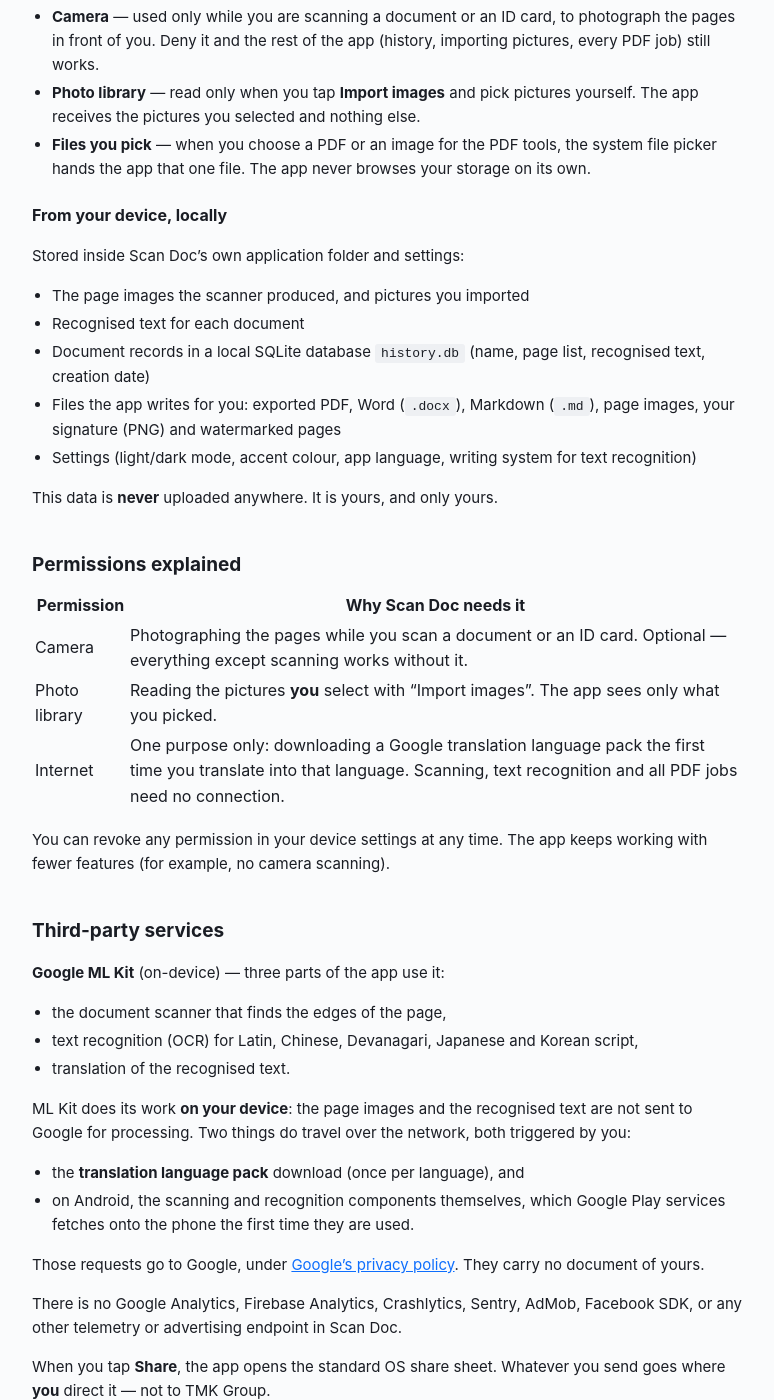
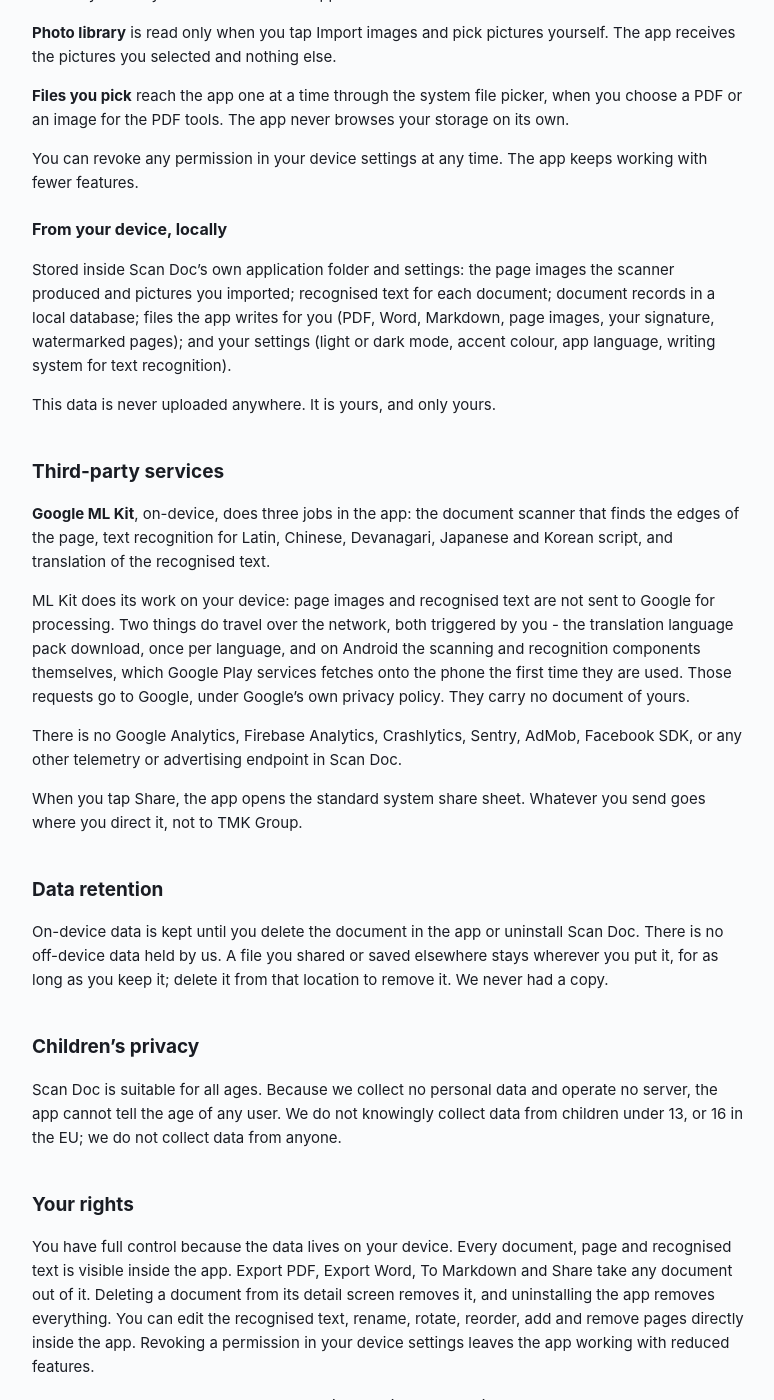
Before and after one commit to tmkgroup/privacy, a Jekyll site: the page built from scandoc/index.md, in a window 1280 px wide and 1400 px high, scrolled down 957 px. Shown: the whole window, without its empty margins (252-1026 px from the left). Built offline with Jekyll 4.4.1, drawn with Linux system fonts in a browser that asks for light colours; some of the changed text lies outside the part shown.

Commit message:
Scan Doc: don gian 2 trang de tim cho lam hong luot build GitHub Pages
Luot build cua commit 2915244 (them /scandoc/ + /scandoc/support/) errored 2
lan lien, va luot cua e36fa57 cung errored, nen ca site dung o ban build
14:51 UTC - trang moi 404, va viec doi ten mien cua phien khac cung chua
len duoc.

Da loai het nguyen nhan de kiem tai may: YAML frontmatter hop le (Psych,
cung hinh dang voi /fincore/), markdown dung duoc bang kramdown 1.17 (ban
GitHub Pages dung) va 2.5, jekyll 4.3.4 build ca site thanh cong ke ca 2
trang nay, khong ky tu la, khong symlink. GitHub chi tra "Page build
failed." khong noi ly do, commit khong co status nao.

Nen lan nay bo bot 4 thu khac biet cua 2 trang so voi cac trang dang chay,
de xem luot build co qua:
- bo chu thich trong frontmatter;
- dat nhay cho app_name / app_subtitle / data_collected (bo dau & tran);
- bo bang markdown trong trang chinh sach;
- trang ho tro dung href thang /scandoc/ thay cho the Liquid relative_url.

Noi dung van la nhung y that lay tu code cua app, chi viet gon lai. Build
qua thi them lai bang + the Liquid o commit sau de biet chinh xac cho nao
lam hong.

Co-Authored-By: Claude Opus 5 <noreply@anthropic.com>

```diff
--- a/scandoc/index.md
+++ b/scandoc/index.md
@@ -1,18 +1,13 @@
 ---
-# Chính sách quyền riêng tư Scan Doc (Privacy Policy URL cho App Store + Play).
-# Mọi ý dưới đây lấy từ code THẬT đã Read: E:/Onsite/flutter/tmk_scan_doc/cau_truc.md mục 0-10, 19-21,
-# pubspec.yaml (không có http/dio/analytics/ads/IAP), ios/Runner/Info.plist (2 quyền), AndroidManifest
-# (không khai uses-permission nào). Layout app-policy như /fincore/ vì app KHÔNG có quảng cáo.
 layout: app-policy
 permalink: /scandoc/
 title: "Scan Doc — Privacy Policy"
 description: "Privacy policy for Scan Doc: document scanner, OCR and PDF toolkit."
 last_updated: 2026-11-06
-
-app_name: Scan Doc
-app_subtitle: PDF Scanner & OCR
+app_name: "Scan Doc"
+app_subtitle: "PDF Scanner and OCR"
 app_id: com.tmkgroup.scandoc
-data_collected: "None. Scanning, text recognition and every PDF job run on your device; nothing you scan is uploaded."
+data_collected: "None. Scanning, text recognition and every PDF job run on your device."
 order: 45
 ---
 
@@ -20,130 +15,103 @@ order: 45
 
 **Scan Doc works on your device. We collect nothing.**
 
-There is no account, no sign-in, no analytics SDK, no advertising SDK,
-no crash reporter and no backend of ours. Pages you scan, the text that
-recognition produces, the PDF, Word and Markdown files the app writes,
-your signature and your watermarks all stay in Scan Doc's own folder on
-your phone.
+There is no account, no sign-in, no analytics SDK, no advertising SDK, no crash
+reporter and no backend of ours. Pages you scan, the text that recognition
+produces, the PDF, Word and Markdown files the app writes, your signature and
+your watermarks all stay in Scan Doc's own folder on your phone.
 
-If you uninstall Scan Doc, every byte of that is gone with it. We cannot
-recover anything for you, and neither can anyone else, because no copy
-ever left your device.
+If you uninstall Scan Doc, every byte of that is gone with it. We cannot recover
+anything for you, and neither can anyone else, because no copy ever left your
+device.
 
-The one time Scan Doc uses the network is when **you** translate text:
-Google's on-device translation needs a language pack, and the app asks
-Google to download it the first time you pick that language. The text you
-are translating is **not** sent anywhere — the translation itself runs on
-your phone, with the pack already downloaded.
+The one time Scan Doc uses the network is when you translate text. Google's
+on-device translation needs a language pack, and the app asks Google to download
+it the first time you pick that language. The text you are translating is not
+sent anywhere.
 
 ## Data we collect
 
 ### From you, automatically
 
-**None.** Scan Doc has no telemetry, no analytics, no crash reporting and
-no server of ours. We have no way to identify you, see what you scan, or
-know that you exist as a user.
+**None.** Scan Doc has no telemetry, no analytics, no crash reporting and no
+server of ours. We have no way to identify you, see what you scan, or know that
+you exist as a user.
 
 ### From you, with your consent
 
-- **Camera** — used only while you are scanning a document or an ID card,
-  to photograph the pages in front of you. Deny it and the rest of the app
-  (history, importing pictures, every PDF job) still works.
-- **Photo library** — read only when you tap **Import images** and pick
-  pictures yourself. The app receives the pictures you selected and nothing
-  else.
-- **Files you pick** — when you choose a PDF or an image for the PDF tools,
-  the system file picker hands the app that one file. The app never browses
-  your storage on its own.
+**Camera** is used only while you are scanning a document or an ID card, to
+photograph the pages in front of you. Deny it and the rest of the app still
+works.
+
+**Photo library** is read only when you tap Import images and pick pictures
+yourself. The app receives the pictures you selected and nothing else.
+
+**Files you pick** reach the app one at a time through the system file picker,
+when you choose a PDF or an image for the PDF tools. The app never browses your
+storage on its own.
+
+You can revoke any permission in your device settings at any time. The app keeps
+working with fewer features.
 
 ### From your device, locally
 
-Stored inside Scan Doc's own application folder and settings:
+Stored inside Scan Doc's own application folder and settings: the page images
+the scanner produced and pictures you imported; recognised text for each
+document; document records in a local database; files the app writes for you
+(PDF, Word, Markdown, page images, your signature, watermarked pages); and your
+settings (light or dark mode, accent colour, app language, writing system for
+text recognition).
 
-- The page images the scanner produced, and pictures you imported
-- Recognised text for each document
-- Document records in a local SQLite database `history.db` (name, page list,
-  recognised text, creation date)
-- Files the app writes for you: exported PDF, Word (`.docx`), Markdown
-  (`.md`), page images, your signature (PNG) and watermarked pages
-- Settings (light/dark mode, accent colour, app language, writing system for
-  text recognition)
-
-This data is **never** uploaded anywhere. It is yours, and only yours.
-
-## Permissions explained
-
-| Permission | Why Scan Doc needs it |
-|---|---|
-| Camera | Photographing the pages while you scan a document or an ID card. Optional — everything except scanning works without it. |
-| Photo library | Reading the pictures **you** select with "Import images". The app sees only what you picked. |
-| Internet | One purpose only: downloading a Google translation language pack the first time you translate into that language. Scanning, text recognition and all PDF jobs need no connection. |
-
-You can revoke any permission in your device settings at any time. The app
-keeps working with fewer features (for example, no camera scanning).
+This data is never uploaded anywhere. It is yours, and only yours.
 
 ## Third-party services
 
-**Google ML Kit** (on-device) — three parts of the app use it:
+**Google ML Kit**, on-device, does three jobs in the app: the document scanner
+that finds the edges of the page, text recognition for Latin, Chinese,
+Devanagari, Japanese and Korean script, and translation of the recognised text.
 
-- the document scanner that finds the edges of the page,
-- text recognition (OCR) for Latin, Chinese, Devanagari, Japanese and Korean
-  script,
-- translation of the recognised text.
-
-ML Kit does its work **on your device**: the page images and the recognised
-text are not sent to Google for processing. Two things do travel over the
-network, both triggered by you:
-
-- the **translation language pack** download (once per language), and
-- on Android, the scanning and recognition components themselves, which
-  Google Play services fetches onto the phone the first time they are used.
-
-Those requests go to Google, under
-[Google's privacy policy](https://policies.google.com/privacy). They carry no
-document of yours.
+ML Kit does its work on your device: page images and recognised text are not
+sent to Google for processing. Two things do travel over the network, both
+triggered by you - the translation language pack download, once per language,
+and on Android the scanning and recognition components themselves, which Google
+Play services fetches onto the phone the first time they are used. Those
+requests go to Google, under Google's own privacy policy. They carry no document
+of yours.
 
 There is no Google Analytics, Firebase Analytics, Crashlytics, Sentry, AdMob,
 Facebook SDK, or any other telemetry or advertising endpoint in Scan Doc.
 
-When you tap **Share**, the app opens the standard OS share sheet. Whatever
-you send goes where **you** direct it — not to TMK Group.
+When you tap Share, the app opens the standard system share sheet. Whatever you
+send goes where you direct it, not to TMK Group.
 
 ## Data retention
 
-- **On-device data**: kept until you delete the document in the app or
-  uninstall Scan Doc.
-- **Off-device data**: there is none held by us. A file you shared or saved
-  elsewhere stays wherever you put it, for as long as you keep it. Delete it
-  from that location to remove it. We never had a copy.
+On-device data is kept until you delete the document in the app or uninstall
+Scan Doc. There is no off-device data held by us. A file you shared or saved
+elsewhere stays wherever you put it, for as long as you keep it; delete it from
+that location to remove it. We never had a copy.
 
 ## Children's privacy
 
 Scan Doc is suitable for all ages. Because we collect no personal data and
-operate no server, the app cannot tell the age of any user. We do not
-knowingly collect data from children under 13 (or 16 in the EU); we do not
-collect data from anyone.
+operate no server, the app cannot tell the age of any user. We do not knowingly
+collect data from children under 13, or 16 in the EU; we do not collect data
+from anyone.
 
 ## Your rights
 
-You have full control because the data lives on your device:
+You have full control because the data lives on your device. Every document,
+page and recognised text is visible inside the app. Export PDF, Export Word, To
+Markdown and Share take any document out of it. Deleting a document from its
+detail screen removes it, and uninstalling the app removes everything. You can
+edit the recognised text, rename, rotate, reorder, add and remove pages
+directly inside the app. Revoking a permission in your device settings leaves
+the app working with reduced features.
 
-- **Access**: every document, page and recognised text is visible inside the
-  app.
-- **Export**: use Export PDF, Export Word, To Markdown or Share to take any
-  document out of the app.
-- **Delete**: delete a document from its detail screen, or uninstall the app
-  to remove everything.
-- **Correct**: edit the recognised text, rename, rotate, reorder, add and
-  remove pages directly inside the app.
-- **Object / restrict**: revoke any permission in your device settings; the
-  app continues to work with reduced features.
-
-You may also contact
-[tmktechgroup@gmail.com](mailto:tmktechgroup@gmail.com) with any question —
-but we cannot delete what we never had.
+You may also contact tmktechgroup@gmail.com with any question, but we cannot
+delete what we never had.
 
 ## Changes to this policy
 
-We will update the "Last updated" date above and ship a new app version
-whenever this policy changes.
+We will update the "Last updated" date above and ship a new app version whenever
+this policy changes.
```
Also changed, not shown: scandoc/support/index.md (+8 -18 lines).
